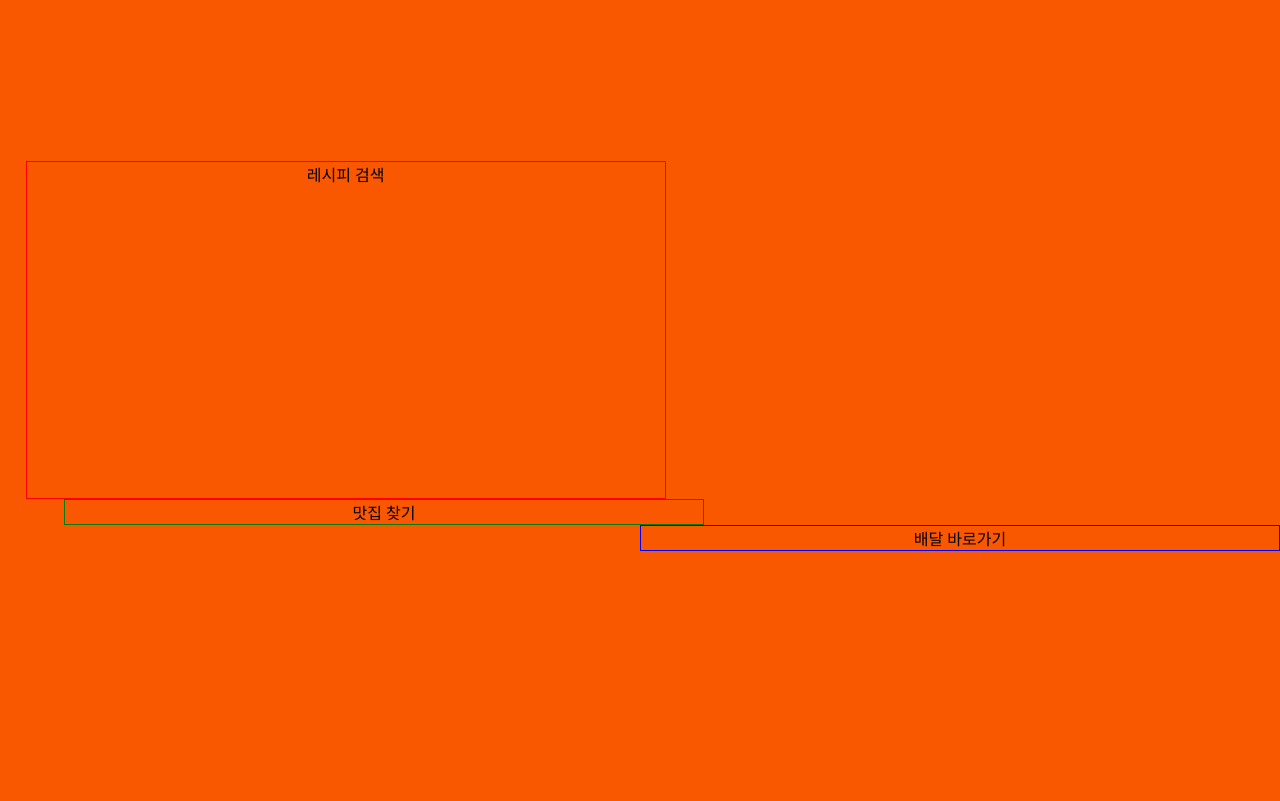
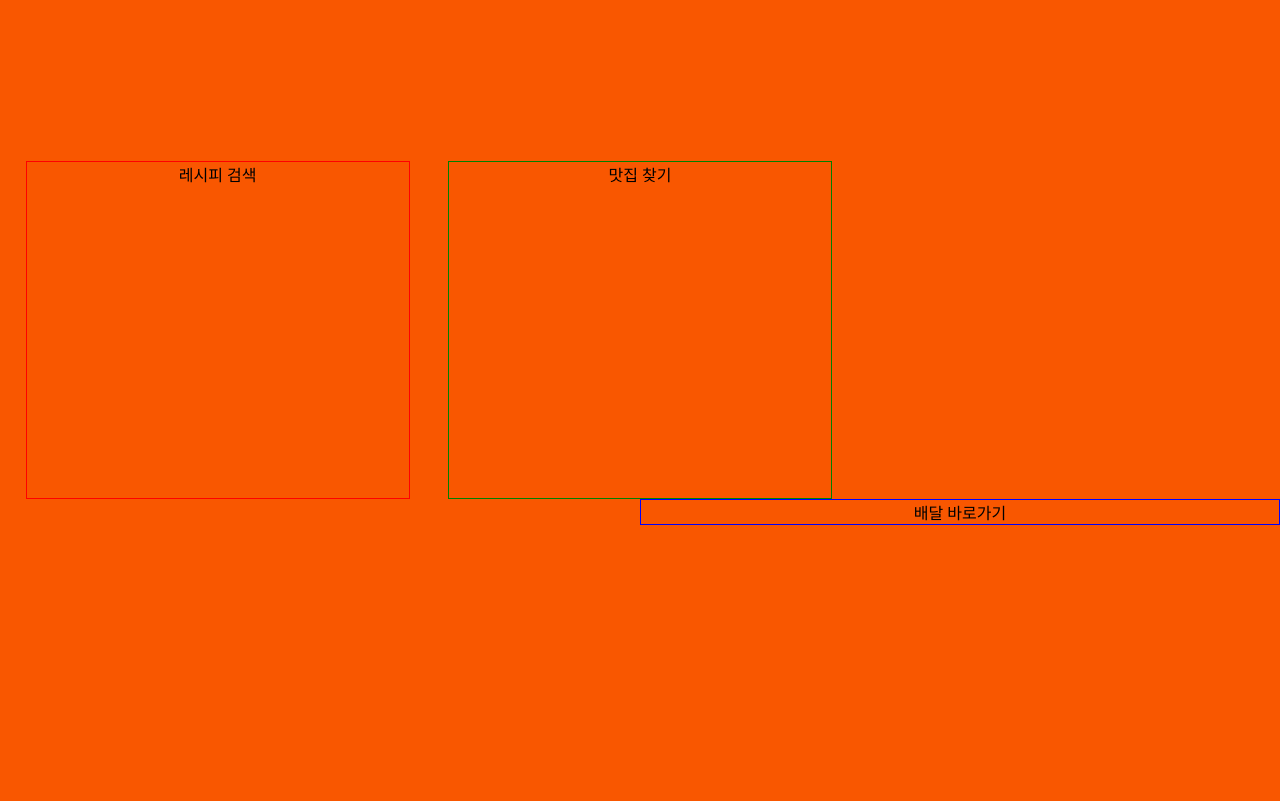
Before and after one commit to eunag63/Pick-the-food, a Django app: page /click/ in a window 1280 px wide. Shown: the part 799-1600 px from the top of the page. Run offline with Django 3.2, Linux system fonts and the light colour scheme; data comes from the database, SQL or seed files in the repository; some web fonts are replaced.

Commit message:
(css) .shoortcut2 수정

```diff
--- a/mysite/pickFood/static/css/main.css
+++ b/mysite/pickFood/static/css/main.css
@@ -41,7 +41,7 @@ body{
 .shortcut1{
   border: 1px solid red;
   float: left;
-  width: 50%;
+  width: 30%;
   height: 65%;
   margin-left: 2%;
   box-sizing: border-box;
@@ -49,8 +49,9 @@ body{
 .shortcut2{
   border: 1px solid green;
   float: left;
-  margin-left: 5%;
-  width: 50%;
+  margin-left: 3%;
+  width: 30%;
+  height: 65%;
   box-sizing: border-box;
 }
 .shortcut3{
```
